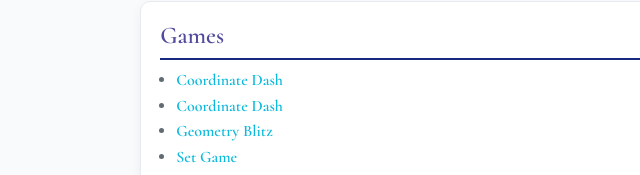
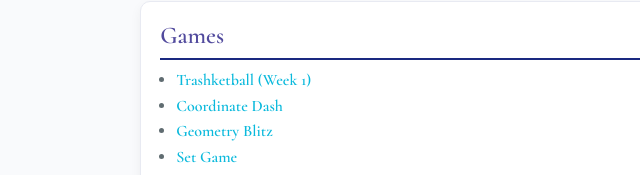
Before and after one commit to MathInMotion/MathInMotion.github.io, a plain HTML site: page Math8.html in a window 1280 px wide. Shown: the part 625-800 px from the top of the page, 0-640 px from the left. Drawn offline with Linux system fonts and the light colour scheme.

Commit message:
Update Math8.html

```diff
--- a/Math8.html
+++ b/Math8.html
@@ -73,6 +73,7 @@
 
   <main>
 
+
     <!-- Mental Math -->
     <section>
       <h2 id="materials">Mental Math</h2>
@@ -99,7 +100,7 @@
     <section>
       <h2 id="resources">Games</h2>
       <ul>
-        <li><a href="https://mathinmotion.github.io/Games/Trashketball.html" data-ext="true">Coordinate Dash</a></li>
+        <li><a href="https://mathinmotion.github.io/Games/Trashketball.html" data-ext="true">Trashketball (Week 1)</a></li>
         <li><a href="https://mathinmotion.github.io/Games/CoordinateGame.html" data-ext="true">Coordinate Dash</a></li>
         <li><a href="https://mathinmotion.github.io/Games/Geometryblitz.html" data-ext="true">Geometry Blitz</a></li>
         <!-- <li><a href="https://mathinmotion.github.io/Games/Camelrace.html" data-ext="true">Camel Racing Simulation</a></li> -->
```
